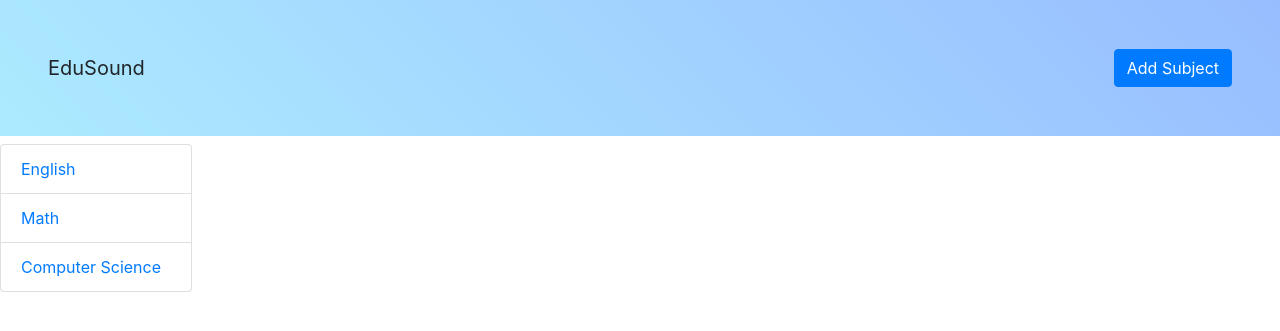
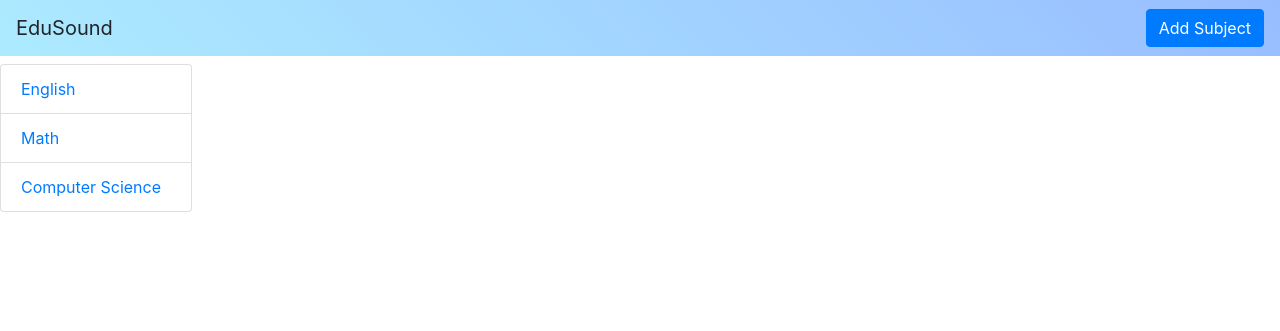
Before and after one commit to fteng1/edusound, a Python web app: template templates/index.html in a window 1280 px wide. Shown: the top 331 px of the page. Run offline with Jinja, Linux system fonts and the light colour scheme; the template is opened without the code that fills it, so the values that code supplies are empty; some libraries are stand-ins or nearby versions.

Commit message:
Fixed merge

```diff
--- a/templates/index.html
+++ b/templates/index.html
@@ -10,7 +10,7 @@
   <link href="css/index.css" rel="stylesheet" />
 </head>
 <body>
-  <nav class="navbar navbar-expand-lg p-5">
+  <nav class="navbar navbar-expand-lg p-10">
     <a class="navbar-brand">EduSound</a>
     <a href="/input" class="btn btn-large btn-primary ml-auto">Add Subject</a>
   </nav>
```
